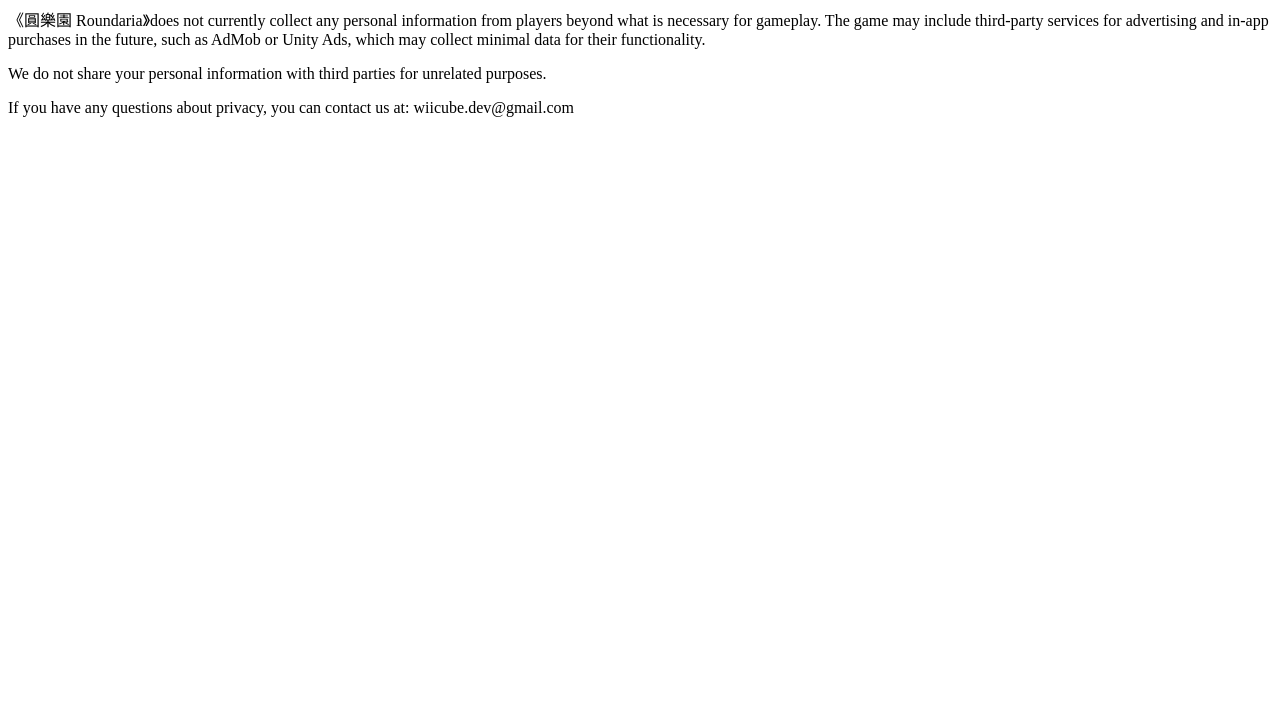
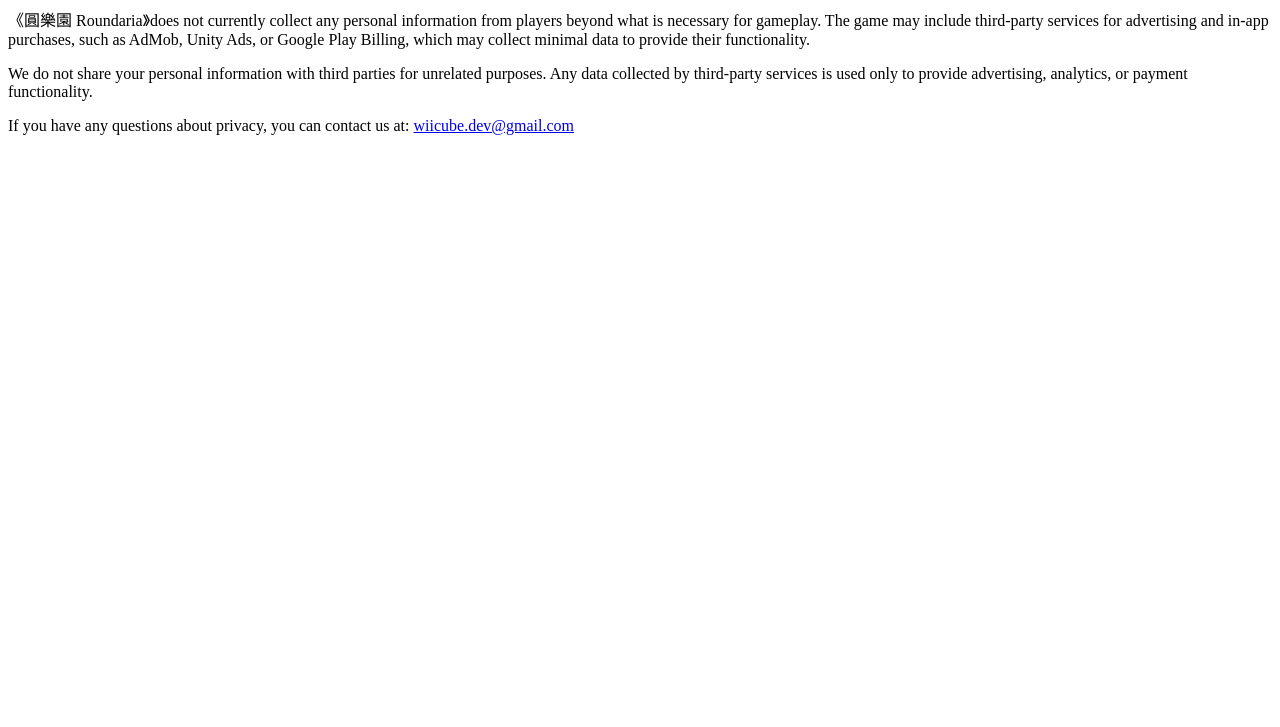
Before and after one commit to WiiCube/RoundariaPrivacy, a plain HTML site: page index.html in a window 1280 px wide. Shown: the part 73-800 px from the top of the page. Drawn offline with Linux system fonts and the light colour scheme.

Commit message:
Update index.html

```diff
--- a/index.html
+++ b/index.html
@@ -6,8 +6,12 @@
 </head>
 <body>
 <h1>Privacy Policy for Roundaria</h1>
-<p>《圓樂園 Roundaria》does not currently collect any personal information from players beyond what is necessary for gameplay. The game may include third-party services for advertising and in-app purchases in the future, such as AdMob or Unity Ads, which may collect minimal data for their functionality.</p>
-<p>We do not share your personal information with third parties for unrelated purposes.</p>
-<p>If you have any questions about privacy, you can contact us at: wiicube.dev@gmail.com</p>
+
+<p>《圓樂園 Roundaria》does not currently collect any personal information from players beyond what is necessary for gameplay. The game may include third-party services for advertising and in-app purchases, such as AdMob, Unity Ads, or Google Play Billing, which may collect minimal data to provide their functionality.</p>
+
+<p>We do not share your personal information with third parties for unrelated purposes. Any data collected by third-party services is used only to provide advertising, analytics, or payment functionality.</p>
+
+<p>If you have any questions about privacy, you can contact us at: <a href="mailto:wiicube.dev@gmail.com">wiicube.dev@gmail.com</a></p>
+
 </body>
 </html>
```
